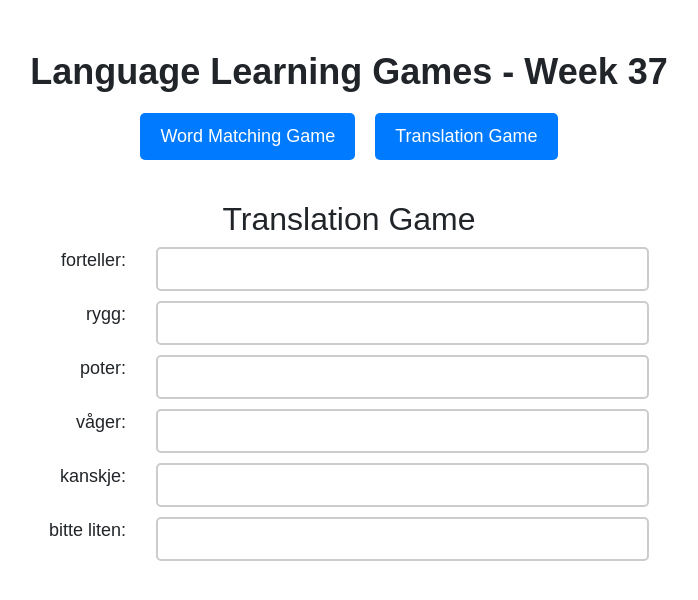
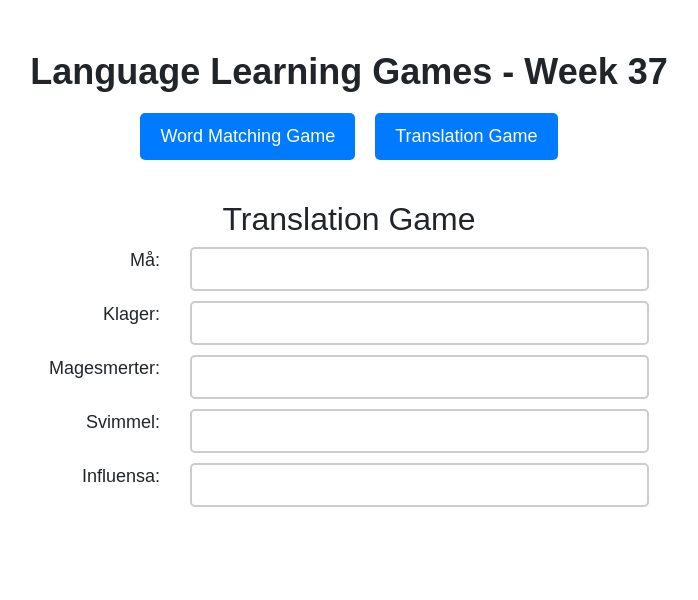
Before and after one commit to felisep/glossary-crossword, a React (Create React App) app: page /translation-game in a window 1280 px wide. Shown: the top 600 px of the page, without its empty margins (291-989 px from the left). Built offline with nearby package versions, Linux system fonts and the light colour scheme.

Commit message:
updated week 45 words

```diff
--- a/src/MatchGame.tsx
+++ b/src/MatchGame.tsx
@@ -10,12 +10,11 @@ type Card = {
 };
 
 const words = [
-  { english: 'narrator', norwegian: 'forteller' },
-  { english: 'back', norwegian: 'rygg' },
-  { english: 'paws', norwegian: 'poter' },
-  { english: 'dare', norwegian: 'våger' },
-  { english: 'perhaps', norwegian: 'kanskje' },
-  { english: 'tiny', norwegian: 'bitte liten' }
+  { english: 'Have to', norwegian: 'Må' },
+  { english: 'Is complaining', norwegian: 'Klager' },
+  { english: 'Stomach pains', norwegian: 'Magesmerter' },
+  { english: 'Dissy', norwegian: 'Svimmel' },
+  { english: 'Flu', norwegian: 'Influensa' },
 ];
 
 // Function to shuffle the cards
--- a/src/TranslationGame.tsx
+++ b/src/TranslationGame.tsx
@@ -2,12 +2,11 @@ import React, { useState } from 'react';
 import './TranslationGame.css';
 
 const words = [
-  { english: 'narrator', norwegian: 'forteller' },
-  { english: 'back', norwegian: 'rygg' },
-  { english: 'paws', norwegian: 'poter' },
-  { english: 'dare', norwegian: 'våger' },
-  { english: 'perhaps', norwegian: 'kanskje' },
-  { english: 'tiny', norwegian: 'bitte liten' }
+  { english: 'Have to', norwegian: 'Må' },
+  { english: 'Is complaining', norwegian: 'Klager' },
+  { english: 'Stomach pains', norwegian: 'Magesmerter' },
+  { english: 'Dissy', norwegian: 'Svimmel' },
+  { english: 'Flu', norwegian: 'Influensa' },
 ];
 
 const TranslationGame: React.FC = () => {
```
